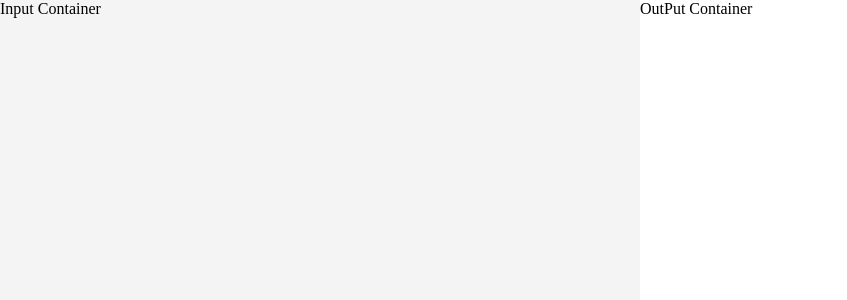
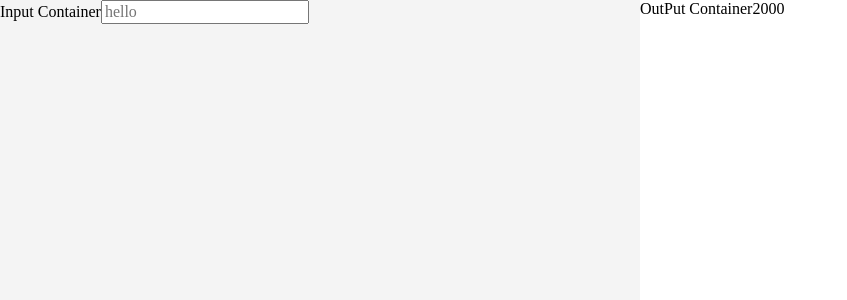
Before and after one commit to lucasnantonio/ff, a Next.js app: page / in a window 1280 px wide. Shown: the top 300 px of the page, without its empty margins (0-847 px from the left). Built offline with nearby package versions, Linux system fonts and the light colour scheme.

Commit message:
first component link

```diff
--- a/components/inputContainer.js
+++ b/components/inputContainer.js
@@ -1,11 +1,19 @@
 import { Component } from "react";
 
 class InputContainer extends Component {
-    state = {  }
+    constructor(props) {
+        super(props);
+        this.state = {  };
+    }
+
+    handleInput = (e) =>
+        this.props.handleIncomeChange(e.target.value)
+
     render() {
         return (
             <div className="w-100 bg-near-white">
                 Input Container
+                <input type="text" placeholder="hello" onChange={this.handleInput} ></input>
             </div>
          );
     }
--- a/components/outPutContainer.js
+++ b/components/outPutContainer.js
@@ -6,6 +6,7 @@ class OutPutContainer extends Component {
         return (
             <div className="w-100">
                 OutPut Container
+                {this.props.myIncome}
             </div>
          );
     }
--- a/pages/index.js
+++ b/pages/index.js
@@ -5,14 +5,27 @@ import React, { Component } from 'react'
 // import Tachyons from 'tachyons'
 
 class Index extends Component {
-    state = {  }
+
+
+     constructor(props) {
+        super(props);
+        this.state = {
+            myIncome: 2000
+         }
+         this.handleIncomeChange = this.handleIncomeChange.bind(this);
+    }
+
+    handleIncomeChange (inputValue) {
+        this.setState({myIncome : inputValue})
+    }
+
     render() {
         return (
         <div>
             <Header />
             <div className="flex w-100 vh-100">
-                <InputContainer/>
-                <OutPutContainer />
+                <InputContainer {...this.state} handleIncomeChange = {this.handleIncomeChange}/>
+                <OutPutContainer {...this.state}/>
             </div>
         </div> );
     }
```
